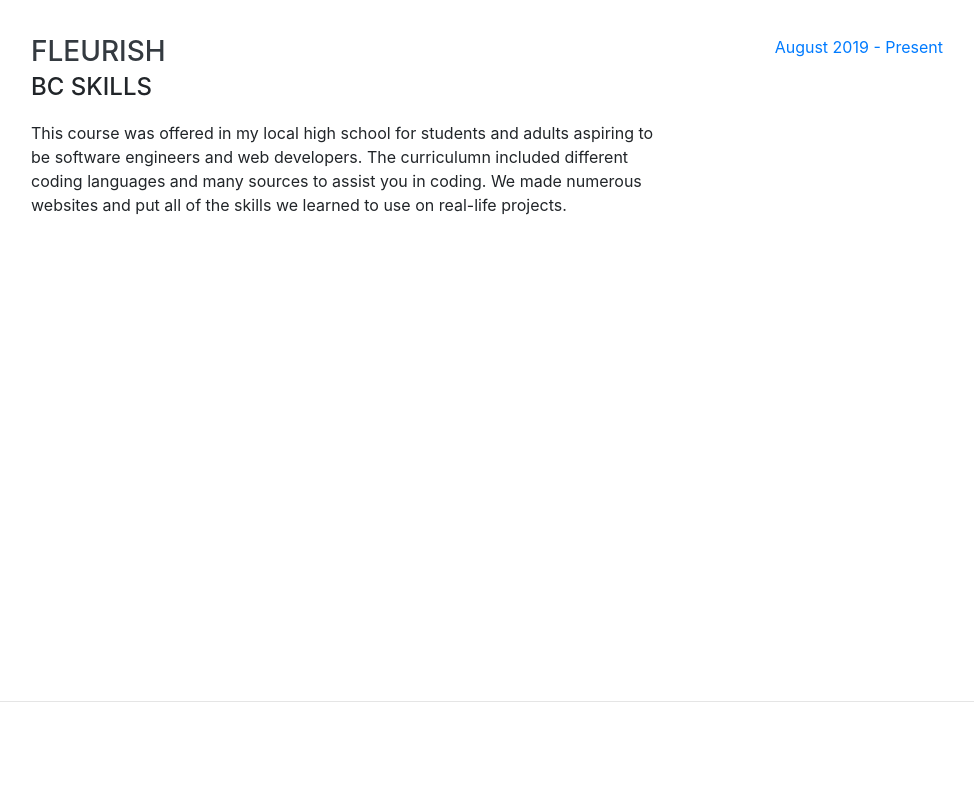
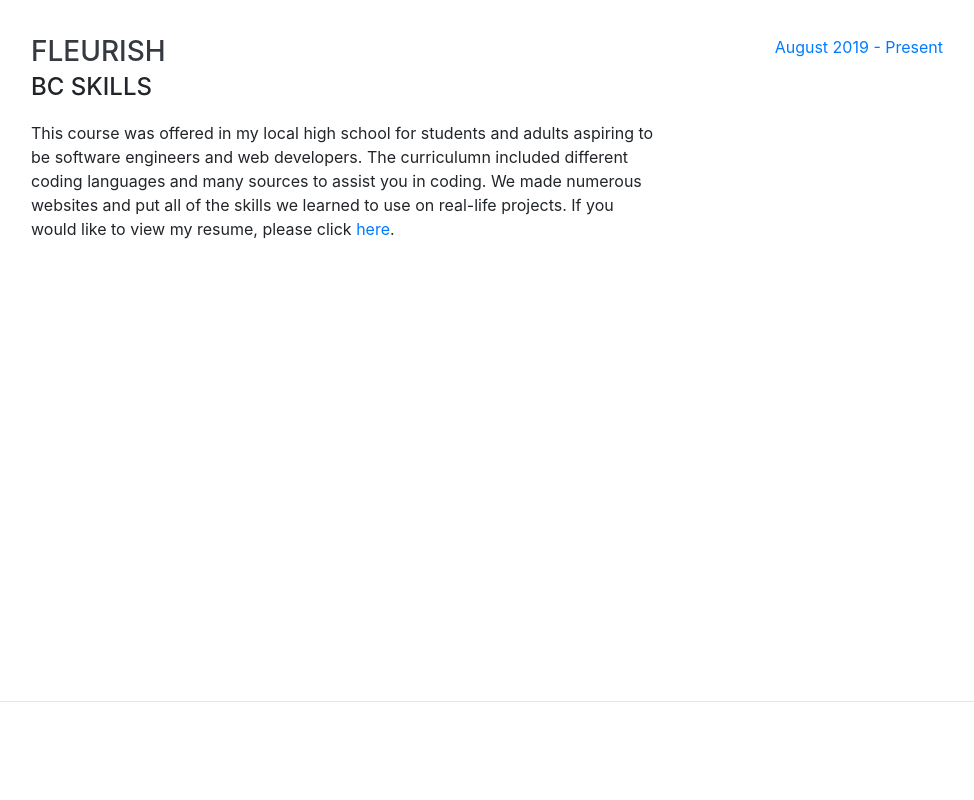
Before and after one commit to jamieaquino33/Portfolio-Website, a website with bundled scripts: page index.html in a window 1280 px wide. Shown: the part 900-1700 px from the top of the page, without its empty margins (289-1263 px from the left). Built offline with nearby package versions, Linux system fonts and the light colour scheme; a web font is replaced by a local one.

Commit message:
Added Resume

```diff
--- a/index.html
+++ b/index.html
@@ -94,7 +94,10 @@
           <div class="resume-content">
             <h3 class="mb-0">Fleurish</h3>
             <div class="subheading mb-3">BC Skills</div>
-            <p>This course was offered in my local high school for students and adults aspiring to be software engineers and web developers. The curriculumn included different coding languages and many sources to assist you in coding. We made numerous websites and put all of the skills we learned to use on real-life projects.</p>
+            <p>This course was offered in my local high school for students and adults aspiring to be software engineers and web developers. The curriculumn included different coding languages and many sources to assist you in coding. We made numerous websites and put all of the skills we learned to use on real-life projects.
+
+            If you would like to view my resume, please click <a href="/img/resume.pdf" target="_blank">here</a>.
+            </p>
           </div>
           <div class="resume-date text-md-right">
             <span class="text-primary">August 2019 - Present</span>
```
Also changed, not shown: 2 other files.
